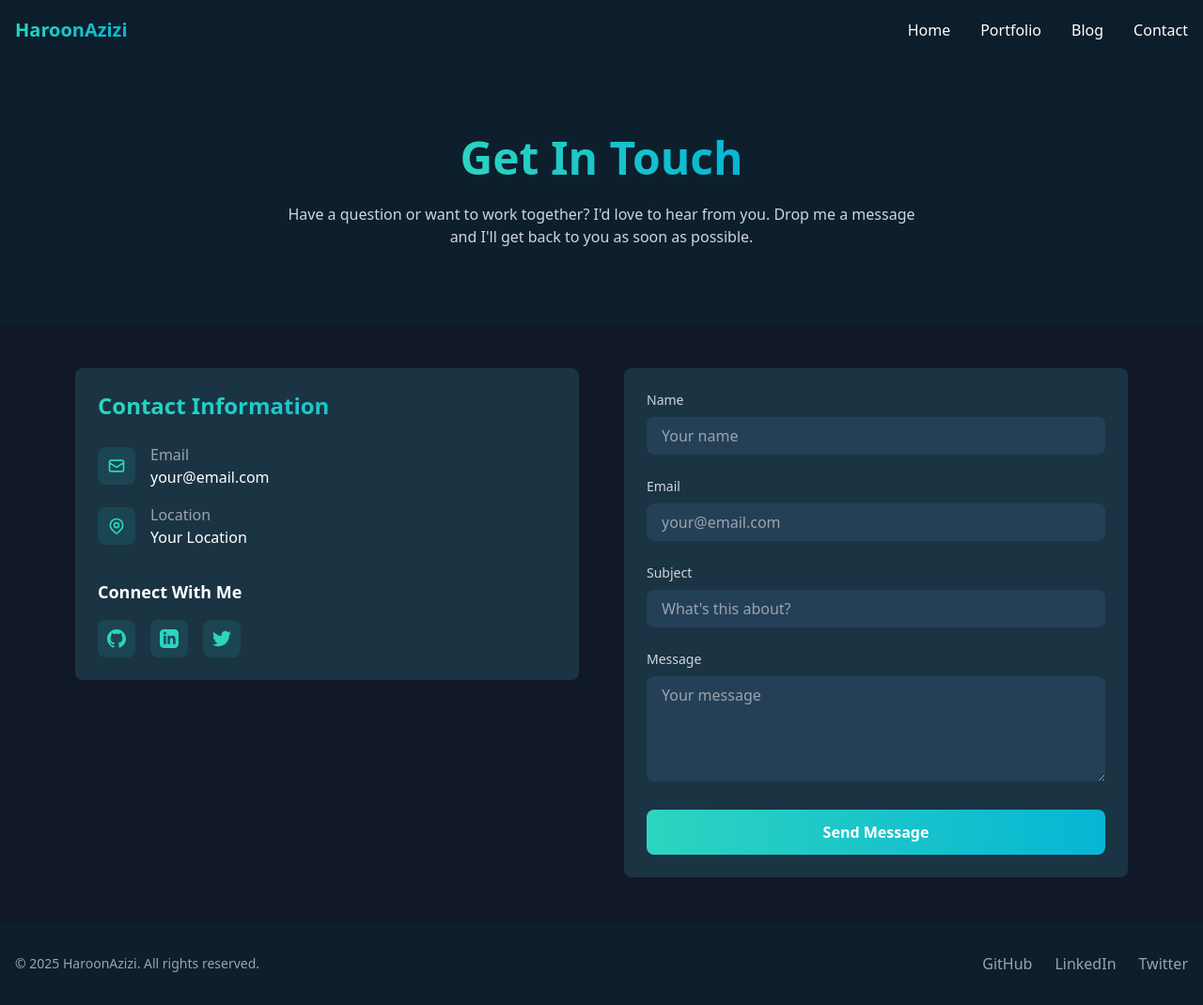
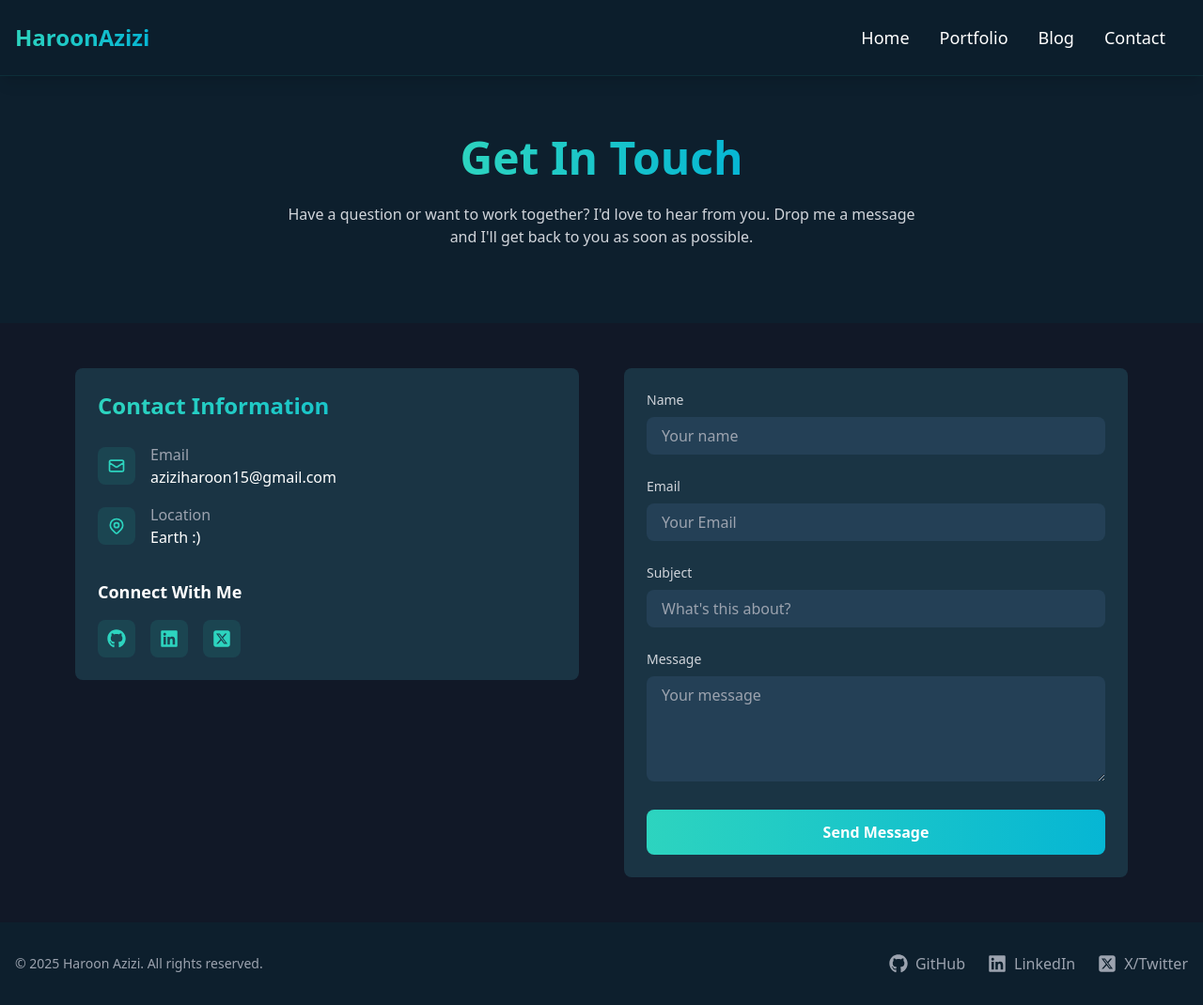
Before and after one commit to HaroonAzizi/portfolio, a Next.js app: page /contact in a window 1280 px wide. Shown: the whole page at 94% size. Built offline with nearby package versions, Linux system fonts and the light colour scheme.

Commit message:
brought some changes

```diff
--- a/components/Layout.js
+++ b/components/Layout.js
@@ -1,6 +1,9 @@
 // components/Layout.js
 import Link from "next/link";
 import { useState } from "react";
+import { FaGithub } from "react-icons/fa";
+import { FaSquareXTwitter } from "react-icons/fa6";
+import { FaLinkedin } from "react-icons/fa";
 
 export default function Layout({ children }) {
   const [isMenuOpen, setIsMenuOpen] = useState(false);
@@ -8,41 +11,88 @@ export default function Layout({ children }) {
   return (
     <div className="min-h-screen bg-gray-900 text-white">
       {/* Navigation */}
-      <nav className="fixed w-full bg-[#0d1f2d] bg-opacity-90 backdrop-blur-sm z-50">
+      <nav className="fixed w-full bg-[#0d1f2d]/95 shadow-lg border-b border-teal-500/10 backdrop-blur-md z-50">
         <div className="max-w-7xl mx-auto px-4">
-          <div className="flex justify-between items-center h-16">
+          <div className="flex justify-between items-center h-20">
             {/* Logo */}
             <Link
               href="/"
-              className="text-xl font-bold bg-gradient-to-r from-teal-400 to-cyan-500 bg-clip-text text-transparent"
+              className="text-2xl font-bold bg-gradient-to-r from-teal-400 to-cyan-500 bg-clip-text text-transparent"
             >
               HaroonAzizi
             </Link>
 
             {/* Desktop Navigation */}
-            <div className="hidden md:flex space-x-8">
-              <Link href="/" className="hover:text-teal-400 transition-colors">
+            <div className="hidden md:flex space-x-8 px-6 py-2">
+              <Link
+                href="/"
+                className="hover:text-teal-400 transition-colors text-lg relative group"
+              >
                 Home
+                <span className="absolute -bottom-1 left-0 w-0 h-0.5 bg-teal-400 transition-all group-hover:w-full"></span>
               </Link>
               <Link
                 href="/portfolio"
-                className="hover:text-teal-400 transition-colors"
+                className="hover:text-teal-400 transition-colors text-lg relative group"
               >
                 Portfolio
+                <span className="absolute -bottom-1 left-0 w-0 h-0.5 bg-teal-400 transition-all group-hover:w-full"></span>
               </Link>
               <Link
                 href="/blog"
-                className="hover:text-teal-400 transition-colors"
+                className="hover:text-teal-400 transition-colors text-lg relative group"
               >
                 Blog
+                <span className="absolute -bottom-1 left-0 w-0 h-0.5 bg-teal-400 transition-all group-hover:w-full"></span>
               </Link>
               <Link
                 href="/contact"
-                className="hover:text-teal-400 transition-colors"
+                className="hover:text-teal-400 transition-colors text-lg relative group"
               >
                 Contact
+                <span className="absolute -bottom-1 left-0 w-0 h-0.5 bg-teal-400 transition-all group-hover:w-full"></span>
               </Link>
             </div>
+
+            {/* Mobile Navigation */}
+            {isMenuOpen && (
+              <div className="md:hidden">
+                <div className="px-2 pt-2 pb-3 space-y-1 bg-[#0d1f2d] rounded-b-lg">
+                  <Link
+                    href="/"
+                    className="block px-3 py-2 rounded-md hover:bg-[#1a3444] transition-colors relative group"
+                    onClick={() => setIsMenuOpen(false)}
+                  >
+                    Home
+                    <span className="absolute bottom-0 left-0 w-0 h-0.5 bg-teal-400 transition-all group-hover:w-full"></span>
+                  </Link>
+                  <Link
+                    href="/portfolio"
+                    className="block px-3 py-2 rounded-md hover:bg-[#1a3444] transition-colors relative group"
+                    onClick={() => setIsMenuOpen(false)}
+                  >
+                    Portfolio
+                    <span className="absolute bottom-0 left-0 w-0 h-0.5 bg-teal-400 transition-all group-hover:w-full"></span>
+                  </Link>
+                  <Link
+                    href="/blog"
+                    className="block px-3 py-2 rounded-md hover:bg-[#1a3444] transition-colors relative group"
+                    onClick={() => setIsMenuOpen(false)}
+                  >
+                    Blog
+                    <span className="absolute bottom-0 left-0 w-0 h-0.5 bg-teal-400 transition-all group-hover:w-full"></span>
+                  </Link>
+                  <Link
+                    href="/contact"
+                    className="block px-3 py-2 rounded-md hover:bg-[#1a3444] transition-colors relative group"
+                    onClick={() => setIsMenuOpen(false)}
+                  >
+                    Contact
+                    <span className="absolute bottom-0 left-0 w-0 h-0.5 bg-teal-400 transition-all group-hover:w-full"></span>
+                  </Link>
+                </div>
+              </div>
+            )}
 
             {/* Mobile menu button */}
             <button
@@ -113,26 +163,35 @@ export default function Layout({ children }) {
         <div className="max-w-7xl mx-auto px-4">
           <div className="flex flex-col md:flex-row justify-between items-center">
             <div className="text-gray-400 text-sm">
-              © {new Date().getFullYear()} HaroonAzizi. All rights reserved.
+              © {new Date().getFullYear()} Haroon Azizi. All rights reserved.
             </div>
-            <div className="flex space-x-6 mt-4 md:mt-0">
+            <div className="flex items-center space-x-6 mt-4 md:mt-0">
               <a
-                href="#"
-                className="text-gray-400 hover:text-teal-400 transition-colors"
+                href="https://github.com/HaroonAzizi"
+                target="_blank"
+                rel="noopener noreferrer"
+                className="text-gray-400 hover:text-teal-400 transition-colors flex items-center space-x-2"
               >
-                GitHub
+                <FaGithub size={20} />
+                <span>GitHub</span>
               </a>
               <a
-                href="#"
-                className="text-gray-400 hover:text-teal-400 transition-colors"
+                href="https://www.linkedin.com/in/haroon-azizi"
+                target="_blank"
+                rel="noopener noreferrer"
+                className="text-gray-400 hover:text-teal-400 transition-colors flex items-center space-x-2"
               >
-                LinkedIn
+                <FaLinkedin size={20} />
+                <span>LinkedIn</span>
               </a>
               <a
-                href="#"
-                className="text-gray-400 hover:text-teal-400 transition-colors"
+                href="https://x.com/az_haroon"
+                target="_blank"
+                rel="noopener noreferrer"
+                className="text-gray-400 hover:text-teal-400 transition-colors flex items-center space-x-2"
               >
-                Twitter
+                <FaSquareXTwitter size={20} />
+                <span>X/Twitter</span>
               </a>
             </div>
           </div>
--- a/package.json
+++ b/package.json
@@ -14,6 +14,7 @@
     "next": "15.1.6",
     "react": "^19.0.0",
     "react-dom": "^19.0.0",
+    "react-icons": "^5.4.0",
     "tailwindcss-animate": "^1.0.7"
   },
   "devDependencies": {
--- a/pages/contact.js
+++ b/pages/contact.js
@@ -1,6 +1,10 @@
 // pages/contact.js
 import { useState } from "react";
 import Head from "next/head";
+// Add these imports at the top with other imports
+import { FaGithub } from "react-icons/fa";
+import { FaSquareXTwitter } from "react-icons/fa6";
+import { FaLinkedin } from "react-icons/fa";
 
 export default function Contact() {
   const [formData, setFormData] = useState({
@@ -41,7 +45,7 @@ export default function Contact() {
   return (
     <>
       <Head>
-        <title>Contact - HaroonAzizi</title>
+        <title>Contact Haroon Azizi</title>
         <meta name="description" content="Get in touch with me" />
       </Head>
 
@@ -91,10 +95,10 @@ export default function Contact() {
                     <div>
                       <p className="text-gray-400">Email</p>
                       <a
-                        href="mailto:your@email.com"
+                        href="mailto:aziziharoon15@gmail.com"
                         className="text-white hover:text-teal-400 transition-colors"
                       >
-                        your@email.com
+                        aziziharoon15@gmail.com
                       </a>
                     </div>
                   </div>
@@ -123,7 +127,7 @@ export default function Contact() {
                     </div>
                     <div>
                       <p className="text-gray-400">Location</p>
-                      <p className="text-white">Your Location</p>
+                      <p className="text-white">Earth :)</p>
                     </div>
                   </div>
                 </div>
@@ -135,40 +139,28 @@ export default function Contact() {
                   </h3>
                   <div className="flex space-x-4">
                     <a
-                      href="#"
+                      href="https://github.com/HaroonAzizi"
+                      target="_blank"
+                      rel="noopener noreferrer"
                       className="w-10 h-10 bg-teal-400/10 rounded-lg flex items-center justify-center text-teal-400 hover:bg-teal-400 hover:text-white transition-colors"
                     >
-                      <svg
-                        className="w-5 h-5"
-                        fill="currentColor"
-                        viewBox="0 0 24 24"
-                      >
-                        <path d="M12 0c-6.626 0-12 5.373-12 12 0 5.302 3.438 9.8 8.207 11.387.599.111.793-.261.793-.577v-2.234c-3.338.726-4.033-1.416-4.033-1.416-.546-1.387-1.333-1.756-1.333-1.756-1.089-.745.083-.729.083-.729 1.205.084 1.839 1.237 1.839 1.237 1.07 1.834 2.807 1.304 3.492.997.107-.775.418-1.305.762-1.604-2.665-.305-5.467-1.334-5.467-5.931 0-1.311.469-2.381 1.236-3.221-.124-.303-.535-1.524.117-3.176 0 0 1.008-.322 3.301 1.23.957-.266 1.983-.399 3.003-.404 1.02.005 2.047.138 3.006.404 2.291-1.552 3.297-1.23 3.297-1.23.653 1.653.242 2.874.118 3.176.77.84 1.235 1.911 1.235 3.221 0 4.609-2.807 5.624-5.479 5.921.43.372.823 1.102.823 2.222v3.293c0 .319.192.694.801.576 4.765-1.589 8.199-6.086 8.199-11.386 0-6.627-5.373-12-12-12z" />
-                      </svg>
+                      <FaGithub size={20} />
                     </a>
                     <a
-                      href="#"
+                      href="https://www.linkedin.com/in/haroon-azizi"
+                      target="_blank"
+                      rel="noopener noreferrer"
                       className="w-10 h-10 bg-teal-400/10 rounded-lg flex items-center justify-center text-teal-400 hover:bg-teal-400 hover:text-white transition-colors"
                     >
-                      <svg
-                        className="w-5 h-5"
-                        fill="currentColor"
-                        viewBox="0 0 24 24"
-                      >
-                        <path d="M19 0h-14c-2.761 0-5 2.239-5 5v14c0 2.761 2.239 5 5 5h14c2.762 0 5-2.239 5-5v-14c0-2.761-2.238-5-5-5zm-11 19h-3v-11h3v11zm-1.5-12.268c-.966 0-1.75-.79-1.75-1.764s.784-1.764 1.75-1.764 1.75.79 1.75 1.764-.783 1.764-1.75 1.764zm13.5 12.268h-3v-5.604c0-3.368-4-3.113-4 0v5.604h-3v-11h3v1.765c1.396-2.586 7-2.777 7 2.476v6.759z" />
-                      </svg>
+                      <FaLinkedin size={20} />
                     </a>
                     <a
-                      href="#"
+                      href="https://x.com/az_haroon"
+                      target="_blank"
+                      rel="noopener noreferrer"
                       className="w-10 h-10 bg-teal-400/10 rounded-lg flex items-center justify-center text-teal-400 hover:bg-teal-400 hover:text-white transition-colors"
                     >
-                      <svg
-                        className="w-5 h-5"
-                        fill="currentColor"
-                        viewBox="0 0 24 24"
-                      >
-                        <path d="M23.953 4.57a10 10 0 01-2.825.775 4.958 4.958 0 002.163-2.723c-.951.555-2.005.959-3.127 1.184a4.92 4.92 0 00-8.384 4.482C7.69 8.095 4.067 6.13 1.64 3.162a4.822 4.822 0 00-.666 2.475c0 1.71.87 3.213 2.188 4.096a4.904 4.904 0 01-2.228-.616v.06a4.923 4.923 0 003.946 4.827 4.996 4.996 0 01-2.212.085 4.936 4.936 0 004.604 3.417 9.867 9.867 0 01-6.102 2.105c-.39 0-.779-.023-1.17-.067a13.995 13.995 0 007.557 2.209c9.053 0 13.998-7.496 13.998-13.985 0-.21 0-.42-.015-.63A9.935 9.935 0 0024 4.59z" />
-                      </svg>
+                      <FaSquareXTwitter size={20} />
                     </a>
                   </div>
                 </div>
@@ -212,7 +204,7 @@ export default function Contact() {
                     onChange={handleChange}
                     required
                     className="w-full px-4 py-2 bg-[#244056] rounded-lg text-white placeholder-gray-400 focus:outline-none focus:ring-2 focus:ring-teal-400"
-                    placeholder="your@email.com"
+                    placeholder="Your Email"
                   />
                 </div>
 
--- a/pages/index.js
+++ b/pages/index.js
@@ -1,11 +1,14 @@
 // pages/index.js
 import Head from "next/head";
+import { FaGithub } from "react-icons/fa";
+import { FaSquareXTwitter } from "react-icons/fa6";
+import Link from "next/link";
 
 export default function Home() {
   return (
     <>
       <Head>
-        <title>HaroonAzizi - Portfolio</title>
+        <title>Haroon Azizi</title>
         <meta name="description" content="Welcome to my portfolio" />
       </Head>
 
@@ -26,11 +29,31 @@ export default function Home() {
             </span>
           </h1>
           <p className="text-xl md:text-2xl text-gray-300 mb-8">
-            Full Stack Developer & Designer
+            Software Engineer
           </p>
-          <button className="px-8 py-3 rounded-full bg-gradient-to-r from-teal-400 to-cyan-500 text-white font-semibold hover:opacity-90 transition-opacity">
-            View My Work
-          </button>
+          <Link href="/portfolio">
+            <button className="px-8 py-3 rounded-full bg-gradient-to-r from-teal-400 to-cyan-500 text-white font-semibold hover:opacity-90 transition-opacity">
+              Show My Work
+            </button>
+          </Link>
+          <div className="flex justify-center space-x-6 mt-6">
+            <a
+              href="https://x.com/az_haroon"
+              target="_blank"
+              rel="noopener noreferrer"
+              className="text-gray-300 hover:text-teal-400 transition-colors"
+            >
+              <FaSquareXTwitter size={24} />
+            </a>
+            <a
+              href="https://github.com/HaroonAzizi"
+              target="_blank"
+              rel="noopener noreferrer"
+              className="text-gray-300 hover:text-teal-400 transition-colors"
+            >
+              <FaGithub size={24} />
+            </a>
+          </div>
         </div>
       </section>
 
@@ -130,9 +153,11 @@ export default function Home() {
             I am always interested in hearing about new projects and
             opportunities.
           </p>
-          <button className="px-8 py-3 rounded-full bg-gradient-to-r from-teal-400 to-cyan-500 text-white font-semibold hover:opacity-90 transition-opacity">
-            Get In Touch
-          </button>
+          <Link href="/contact">
+            <button className="px-8 py-3 rounded-full bg-gradient-to-r from-teal-400 to-cyan-500 text-white font-semibold hover:opacity-90 transition-opacity">
+              Get In Touch
+            </button>
+          </Link>
         </div>
       </section>
     </>
```
Also changed, not shown: 1 other file (tests, documents, lock files or other folders).
